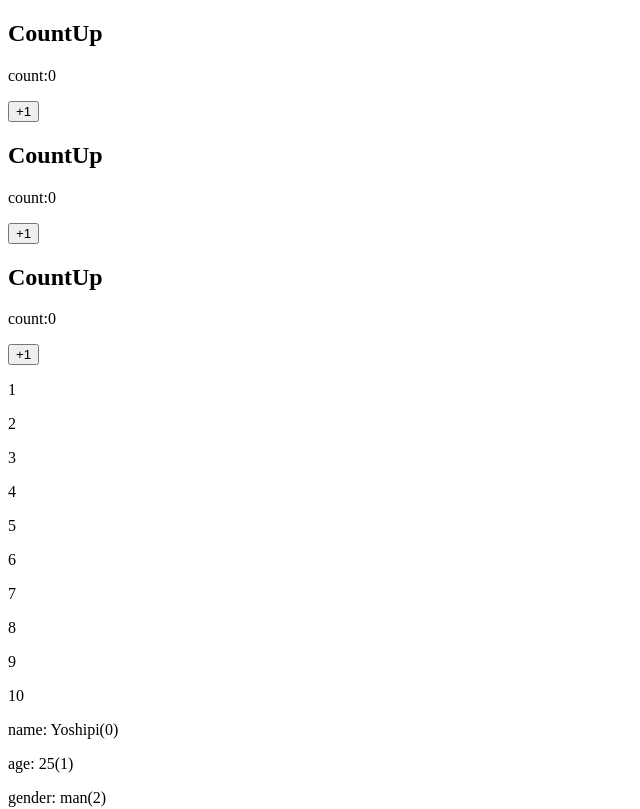
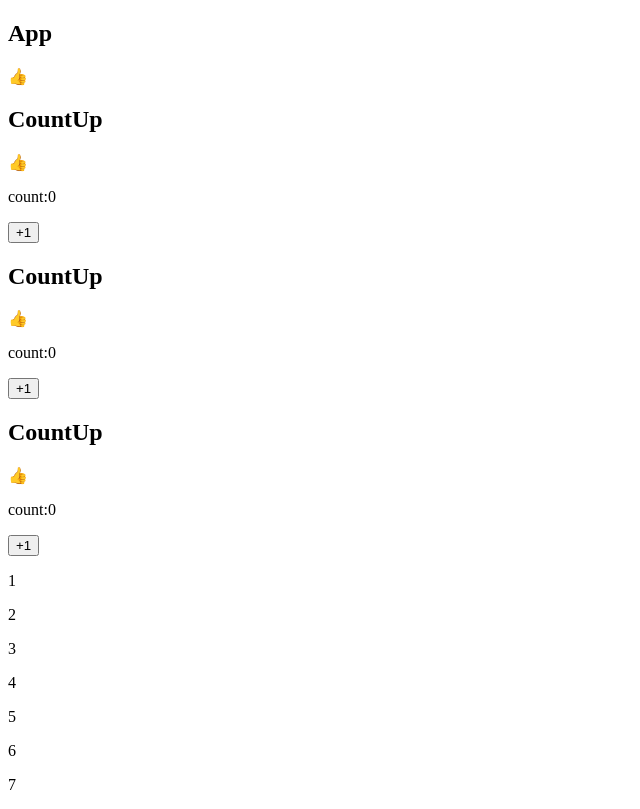
Before and after one commit to reo0306/vue-practise, a Vue app in the folder vue-lesson/: page / in a window 1280 px wide. Shown: the top 809 px of the page, without its empty margins (0-640 px from the left). Built offline with nearby package versions, Linux system fonts and the light colour scheme; the HTML template or start-up script is replaced by a standard one.

Commit message:
add global component

```diff
--- a/vue-lesson/src/App.vue
+++ b/vue-lesson/src/App.vue
@@ -126,6 +126,8 @@ const user = ref({
 </script>
 
 <template>
+  <h2>App</h2>
+  <BaseIcon />
   <CountUp />
   <CountUp />
   <CountUp />
--- /dev/null
+++ b/vue-lesson/src/BaseIcon.vue
@@ -0,0 +1 @@
+<template>👍️</template>
--- a/vue-lesson/src/CountUp.vue
+++ b/vue-lesson/src/CountUp.vue
@@ -8,6 +8,7 @@ const count = ref(0);
 
 <template>
   <h2>CountUp</h2>
+  <BaseIcon />
   <p>count:{{ count }}</p>
   <button @click="count++">+1</button>
 </template>
--- a/vue-lesson/src/main.ts
+++ b/vue-lesson/src/main.ts
@@ -1,4 +1,5 @@
 import { createApp } from 'vue'
 import App from './App.vue'
+import BaseIcon from './BaseIcon.vue'
 
-createApp(App).mount('#app')
+createApp(App).component('BaseIcon', BaseIcon).mount('#app')
```
